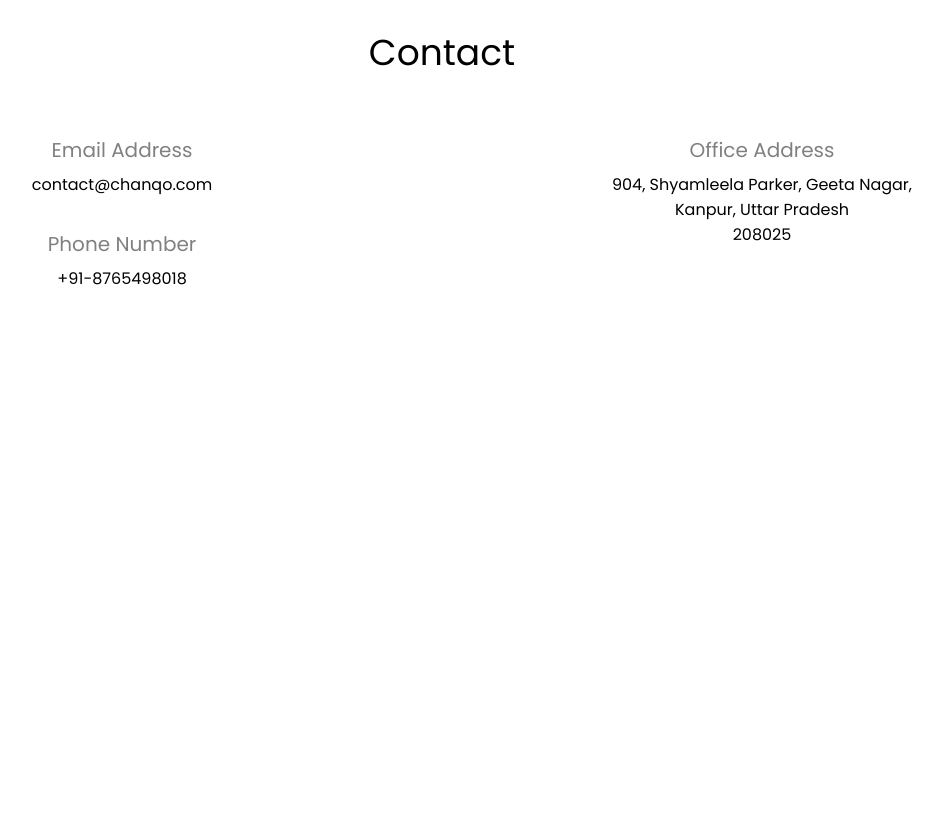
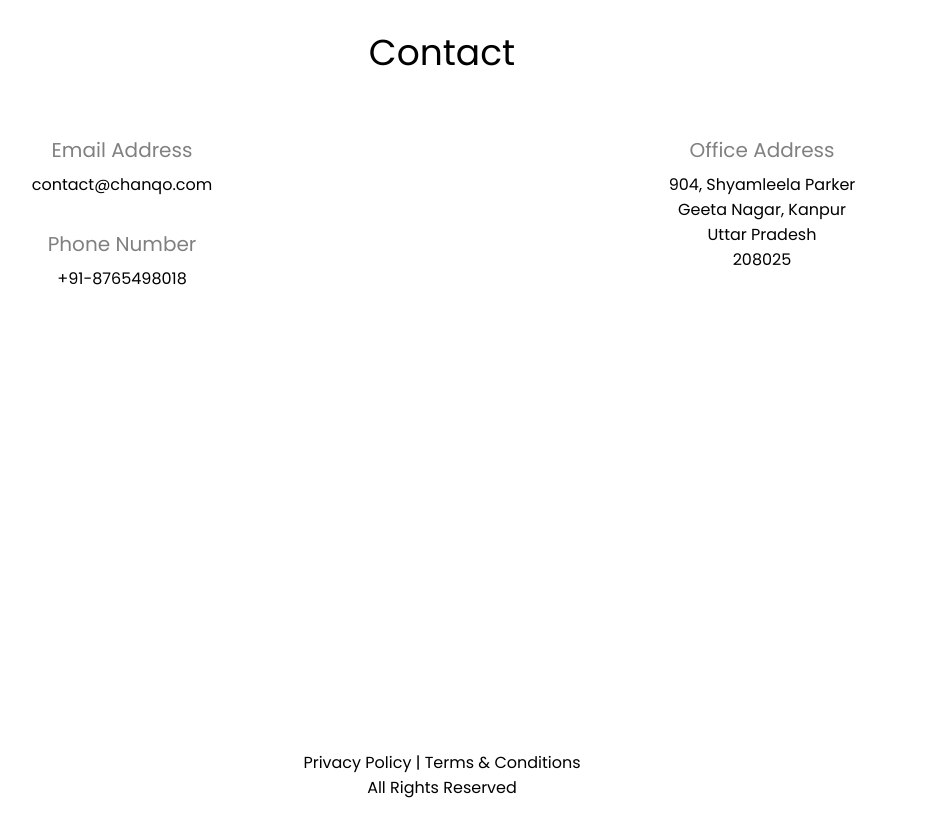
Before and after one commit to garvitomer/chanqo_website, a plain HTML site: page index.html in a window 1280 px wide. Shown: the part 2460-3280 px from the top of the page, without its empty margins (218-1160 px from the left). Drawn offline with Linux system fonts and the light colour scheme.

Commit message:
adding footer now

```diff
--- a/index.html
+++ b/index.html
@@ -24,7 +24,7 @@
         <ul>
           <li> <a href="#id_page2">About Us</a></li>
           <li> <a href="#id_page3">FAQ</a></li>
-          <li> <a href="">Contact</a></li>
+          <li> <a href="#id_page4">Contact</a></li>
         </ul>
       </div>
       <i class="fa fa-bars"  onclick="showMenu()"></i>
@@ -106,14 +106,14 @@
         </div>
         <div class="contact-content">
           <div class="contact-content-col1">
-                <!-- item1 -->
+                <!-- contact -->
             <div class="contact-item-heading">
               <p>Email Address</p>
             </div>
             <div class="contact-item-content">
               <p>contact@chanqo.com</p>
             </div>
-            <!-- item2 -->
+            <!-- phone number -->
             <div class="contact-item-heading">
               <p>Phone Number</p>
             </div>
@@ -123,14 +123,21 @@
           </div>
           <div class="contact-content-col2">
             <div class="contact-item-heading">
+              <!-- address -->
               <p>Office Address</p>
             </div>
             <div class="contact-item-content">
-              <p>904, Shyamleela Parker, Geeta Nagar,<br> Kanpur, Uttar Pradesh <br> 208025</p>
+              <p>904, Shyamleela Parker<br> Geeta Nagar, Kanpur <br> Uttar Pradesh <br> 208025</p>
             </div>
           </div>
           </div>
         </div>
+        <!-- footer -->
+        <footer>
+         <a href="" style="text-decoration: none; color: black;">Privacy Policy</a> |
+         <a href="" style="text-decoration: none; color: black;"">Terms & Conditions</a>
+         <br>All Rights Reserved
+        </footer>
     </section>
 
 
--- a/page4.css
+++ b/page4.css
@@ -15,6 +15,7 @@
   margin-top: 25px;
   margin-bottom: 50px;
   text-align: center;
+  font-weight: 500;
 }
 
 .contact-content{
@@ -23,7 +24,7 @@
   display: flex;
   flex-direction: row;
   align-items:flex-start;
-  justify-content: center;
+  justify-content: flex-end;
   text-align: center;
 }
 
@@ -48,3 +49,7 @@
   padding: 2px;
   margin-bottom: 25px;
 }
+
+footer{
+  text-align: center;
+}
```
